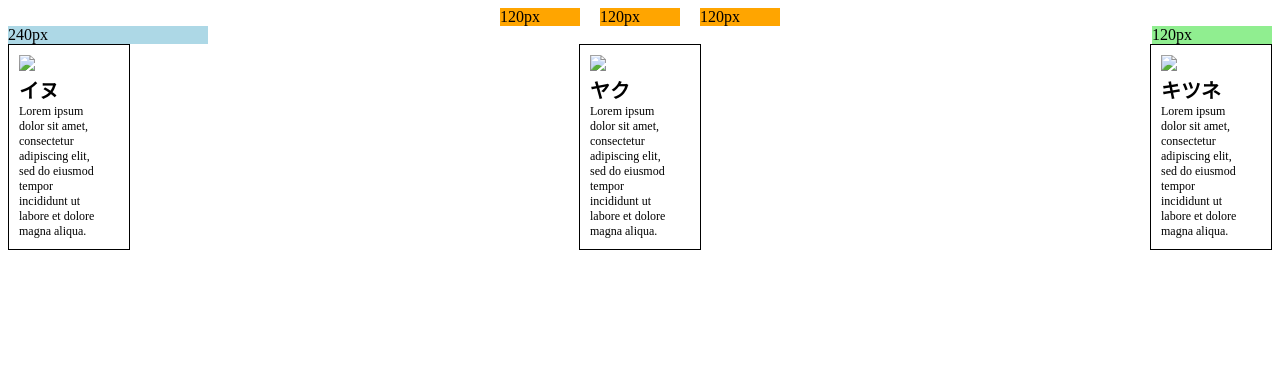
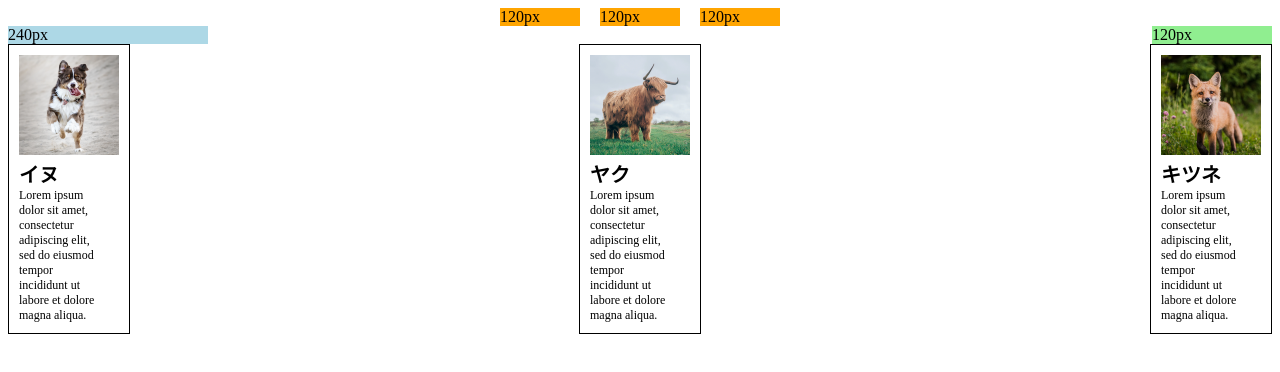
Before and after one commit to d0a22071/d0a22071.github.io, a plain HTML site: page index.html in a window 1280 px wide. Drawn offline with Linux system fonts and the light colour scheme.

Commit message:
Update index.html

```diff
--- a/index.html
+++ b/index.html
@@ -22,7 +22,7 @@
 	<div class="横並びC">
 
 		<div class="動物">
-			<img class="画像" src="/assets/images/square1.png"><br>
+			<img class="画像" src="square1.png"><br>
 
 			<div class="種名">イヌ</div>
 			<div class="説明">
@@ -38,7 +38,7 @@
 		</div>
 
 		<div class="動物">
-			<img class="画像" src="/assets/images/square2.png"><br>
+			<img class="画像" src="square2.png"><br>
 			<div class="種名">ヤク</div>
 			<div class="説明">
 				Lorem ipsum<br>
@@ -53,7 +53,7 @@
 		</div>
 
 		<div class="動物">
-			<img class="画像" src="/assets/images/square3.png"><br>
+			<img class="画像" src="square3.png"><br>
 			<div class="種名">キツネ</div>
 			<div class="説明">
 				Lorem ipsum<br>
```
